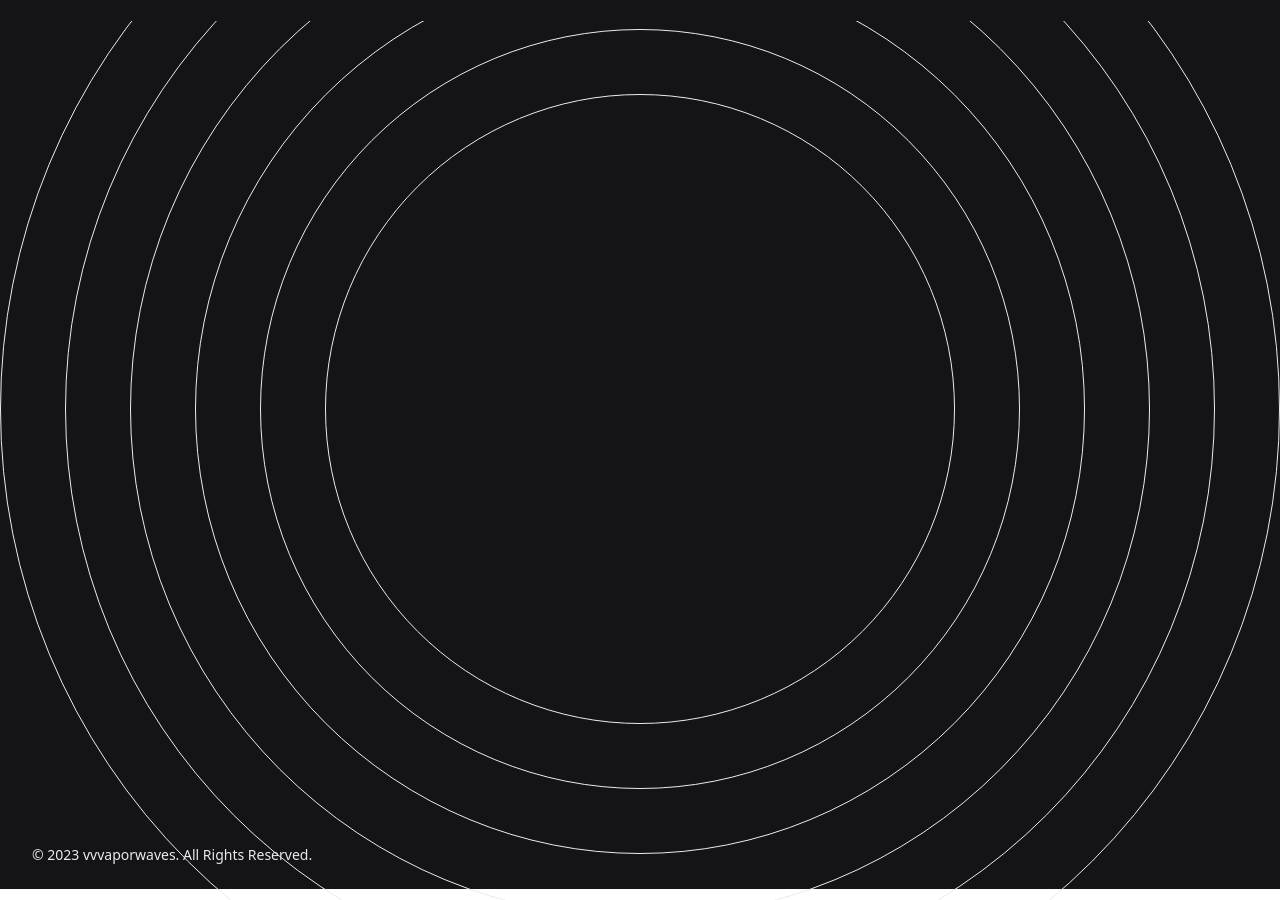
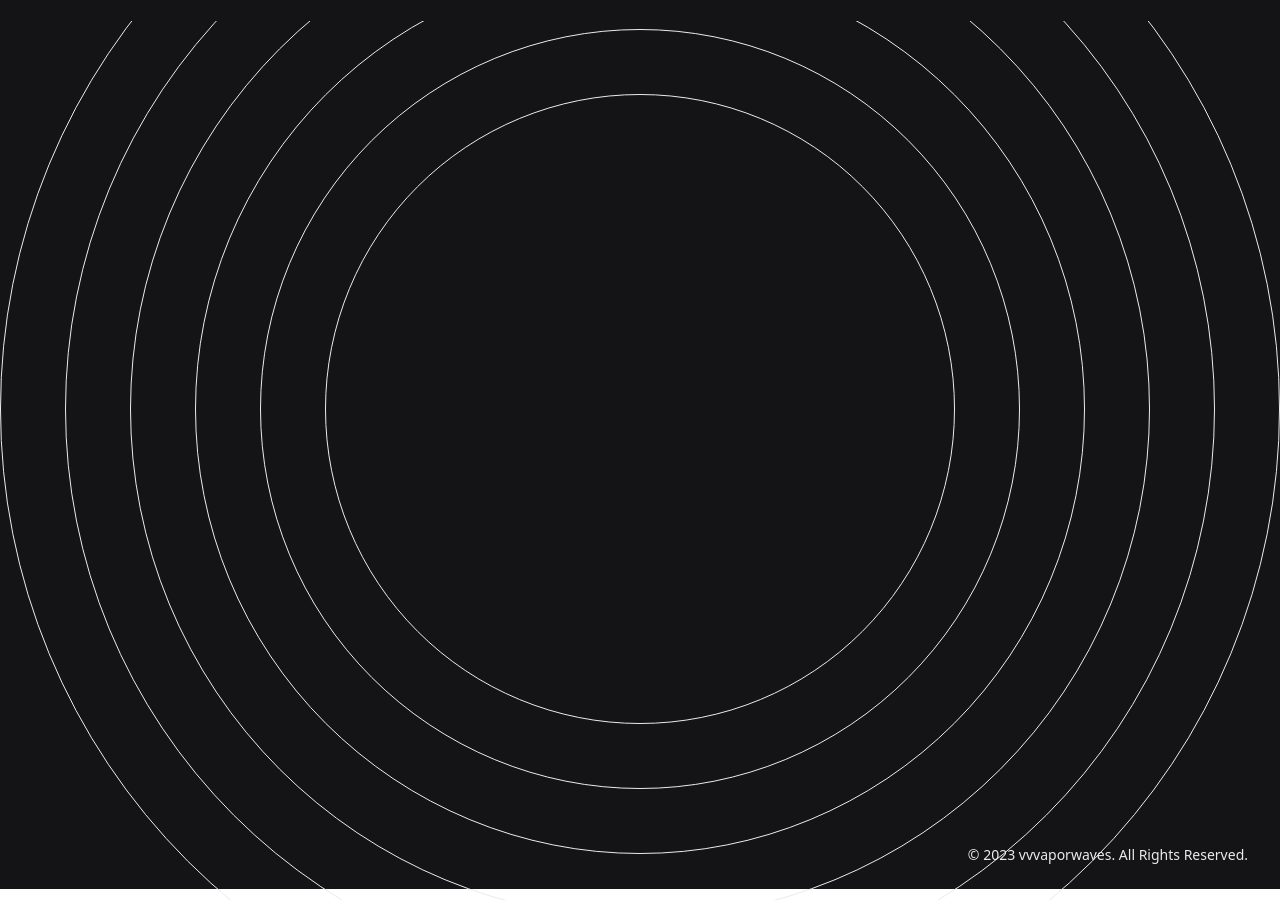
Before and after one commit to vvvaporwaves/portfolio, a Gatsby site: page / in a window 1280 px wide. Shown: the part 51-951 px from the top of the page. Built offline with nearby package versions, Linux system fonts and the light colour scheme; Gatsby itself is replaced by a stand-in of ours.

Commit message:
updated footer

```diff
--- a/src/components/footer.tsx
+++ b/src/components/footer.tsx
@@ -4,7 +4,7 @@ const Footer = () => {
   return (
     <footer className="navbar py-6 relative flex items-center w-full justify-between">
       <div className="px-6 w-full flex flex-wrap items-center justify-between">
-        <div className="flex flex-col-reverse md:flex-row items-center w-full">
+        <div className="flex flex-col-reverse md:flex-row items-center justify-end w-full md:text-right">
           <span className="text-sm sm:text-center text-cyan dark:text-medium-cyan">
             &copy; {new Date().getFullYear().toString()} vvvaporwaves. All Rights
             Reserved.
```
